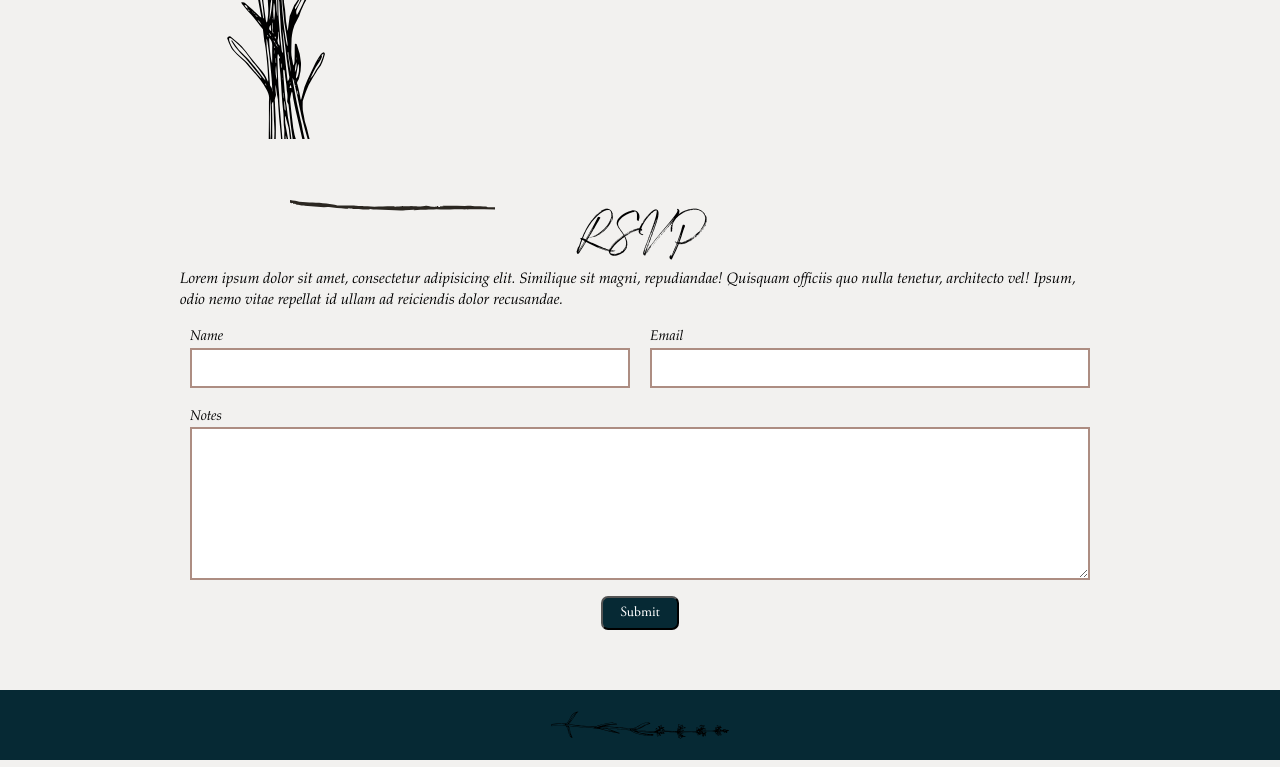
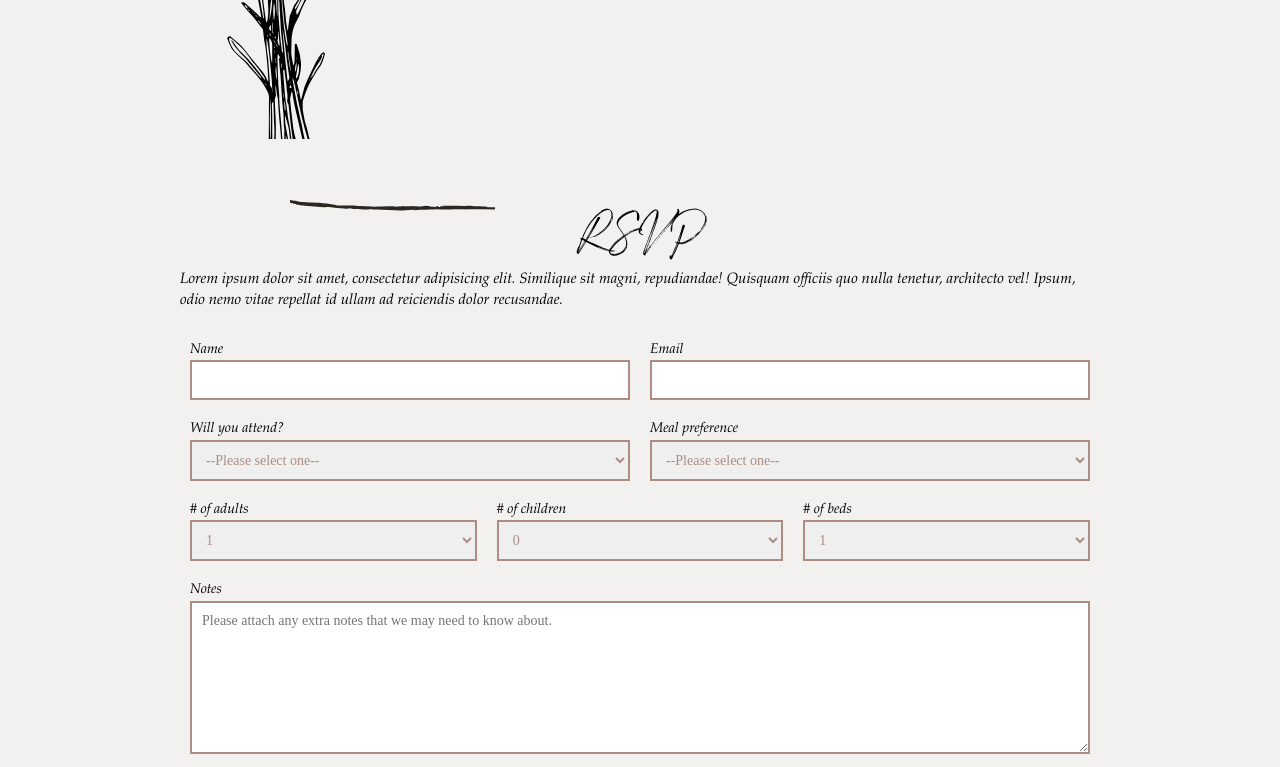
Before and after one commit to jamesthomsondev/jamesandkristie, a Vue app: page / in a window 1280 px wide. Shown: the part 2000-2767 px from the top of the page. Built offline with nearby package versions, Linux system fonts and the light colour scheme.

Commit message:
Hook up functionality to RSVP form

```diff
--- a/package.json
+++ b/package.json
@@ -8,9 +8,11 @@
     "lint": "vue-cli-service lint"
   },
   "dependencies": {
+    "axios": "^0.19.0",
     "core-js": "^2.6.5",
     "normalize.css": "^8.0.1",
-    "vue": "^2.6.10"
+    "vue": "^2.6.10",
+    "vuelidate": "^0.7.4"
   },
   "devDependencies": {
     "@vue/cli-plugin-babel": "^3.8.0",
--- a/src/assets/styles/_button.scss
+++ b/src/assets/styles/_button.scss
@@ -2,9 +2,15 @@ button {
   font-family: 'Garamond';
   font-size: 1.4em;
   color: white;
-  padding: 0.5em 1.2em;
+  padding: 0.6em 1.4em;
   border-radius: 0.5em;
+  border-style: none;
   background-color: #062934;
+  cursor: pointer;
+
+  &:hover {
+    background-color: #063A5C;
+  }
 
   &:active,
   &:focus {
--- a/src/assets/styles/_typography.scss
+++ b/src/assets/styles/_typography.scss
@@ -68,11 +68,13 @@ h3,
 h4,
 h5,
 h6 {
+  font-family: 'Quentin';
   line-height: 1.5;
-  font-family: 'Quentin';
 }
 
 p {
+  margin-bottom: 2rem;
+
   font-family: 'Garamond';
   font-style: italic;
   font-size: var(--p);
--- a/src/components/SectionLocation.vue
+++ b/src/components/SectionLocation.vue
@@ -10,7 +10,7 @@
 
     <div class="text">
       <h3 class="h1">Accomodation</h3>
-      <p>The agriturismo itself can sleep about 40 people and will be reserved for family and bridal party, however there is plenty of accommodation very close to the location that our coordinator will organise for us. Budget wise it's around 65Euro pp per night mark, including breakfast. RSVP with how many people (kids are invited too of course) and we will work that out closer to the date. Please ensure you include your email address as we will continue to update you as we get more information. Looking forward to seeing you there!</p>
+      <p>The agriturismo itself can sleep about 40 people and will be reserved for family and bridal party, however there is plenty of accommodation very close to the location that our coordinator will organise for us. Budget wise it's around €65 pp per night mark, including breakfast. RSVP with how many people (kids are invited too of course) and we will work that out closer to the date. Please ensure you include your email address as we will continue to update you as we get more information. Looking forward to seeing you there!</p>
       <a class="link" href="https://casanuova.info/" target="_blank">Find out more &raquo;</a>
     </div>
 
--- a/src/components/SectionRsvp.vue
+++ b/src/components/SectionRsvp.vue
@@ -1,26 +1,89 @@
 <template>
   <section>
-    <form class="form" @submit.prevent="">
+    <div class="header" v-if="isSuccess">
+      <div class="heading">Thanks for RSVPing!</div>
+      <p>Lorem ipsum dolor sit amet, consectetur adipisicing elit. Similique sit magni, repudiandae! Quisquam officiis quo nulla tenetur, architecto vel! Ipsum, odio nemo vitae repellat id ullam ad reiciendis dolor recusandae.</p>
+    </div>
+
+    <form class="form" @submit.prevent="submit" v-else>
       <div class="header">
         <div class="heading">RSVP</div>
         <p>Lorem ipsum dolor sit amet, consectetur adipisicing elit. Similique sit magni, repudiandae! Quisquam officiis quo nulla tenetur, architecto vel! Ipsum, odio nemo vitae repellat id ullam ad reiciendis dolor recusandae.</p>
       </div>
 
       <div class="fieldset">
-        <div class="field">
+        <div class="field" :class="{ 'field--error': $v.fields.name.$error && $v.$dirty }">
           <label for="name">Name</label>
-          <input id="name" type="text" >
+          <input name="name" id="name" type="text" v-model="$v.fields.name.$model">
+          <div class="error" v-if="!$v.fields.name.required && $v.fields.$dirty">Name is required</div>
+          <div class="error" v-if="!$v.fields.name.minLength && $v.fields.$dirty">Name must have at least {{$v.fields.name.$params.minLength.min}} letters</div>
         </div>
-        <div class="field">
+        <div class="field" :class="{ 'field--error': $v.fields.email.$error && $v.$dirty }">
           <label for="email">Email</label>
-          <input id="email" type="text">
+          <input name="email" id="email" type="text" v-model="$v.fields.email.$model">
+          <div class="error" v-if="!$v.fields.email.required && $v.fields.$dirty">Email is required</div>
+        </div>
+      </div>
+
+      <div class="fieldset">
+        <div class="field" :class="{ 'field--error': $v.fields.attending.$error && $v.$dirty }">
+          <label for="attending">Will you attend?</label>
+          <select name="attending" id="attending" v-model.number="$v.fields.attending.$model">
+            <option value="" disabled>--Please select one--</option>
+            <option value="Yes">Yes, can't wait!</option>
+            <option value="No">No, devistated I can't make it.</option>
+          </select>
+          <div class="error" v-if="!$v.fields.attending.required && $v.fields.$dirty">Please select one</div>
+        </div>
+
+        <div class="field" :class="{ 'field--error': $v.fields.meal.$error && $v.$dirty }">
+          <label for="meal">Meal preference</label>
+          <select name="meal" id="meal" v-model.number="$v.fields.meal.$model">
+            <option value="" disabled>--Please select one--</option>
+            <option value="Anything">I eat anything</option>
+            <option value="Other">Other (please add in notes)</option>
+          </select>
+          <div class="error" v-if="!$v.fields.meal.required && $v.fields.$dirty">Please select one</div>
+        </div>
+      </div>
+
+      <div class="fieldset">
+        <div class="field" :class="{ 'field--error': $v.fields.adults.$error && $v.$dirty }">
+          <label for="adults"># of adults</label>
+          <select name="adults" id="adults" v-model.number="$v.fields.adults.$model">
+            <option value="1">1</option>
+            <option value="2">2</option>
+          </select>
+          <div class="error" v-if="!$v.fields.adults.required && $v.fields.$dirty"># of adults is required</div>
+          <div class="error" v-if="!$v.fields.adults.minValue && $v.fields.$dirty">Select at least {{$v.fields.adults.$params.minValue.min}} adults</div>
+        </div>
+
+        <div class="field" :class="{ 'field--error': $v.fields.children.$error && $v.$dirty }">
+          <label for="children"># of children</label>
+          <select name="children" id="children" v-model.number="$v.fields.children.$model">
+            <option value="0">0</option>
+            <option value="1">1</option>
+            <option value="2">2</option>
+          </select>
+          <div class="error" v-if="!$v.fields.children.required && $v.fields.$dirty"># of children is required</div>
+        </div>
+
+        <div class="field" :class="{ 'field--error': $v.fields.beds.$error && $v.$dirty }">
+          <label for="beds"># of beds</label>
+          <select name="beds" id="beds" v-model.number="$v.fields.beds.$model">
+            <option value="1">1</option>
+            <option value="2">2</option>
+            <option value="2">3</option>
+          </select>
+          <div class="error" v-if="!$v.fields.beds.required && $v.fields.$dirty"># of beds is required</div>
+          <div class="error" v-if="!$v.fields.beds.minValue && $v.fields.$dirty">Select at least {{$v.fields.beds.$params.minValue.min}} beds</div>
         </div>
       </div>
 
       <div class="fieldset">
         <div class="field field--full">
           <label for="notes">Notes</label>
-          <textarea id="notes" rows="8"></textarea>
+          <textarea id="notes" name="notes" rows="8" v-model="fields.notes" placeholder="Please attach any extra notes that we may need to know about."></textarea>
         </div>
       </div>
 
@@ -32,8 +95,79 @@
 </template>
 
 <script>
+  import axios from 'axios';
+  import { required, minLength, minValue, email } from 'vuelidate/lib/validators'
+
   export default {
-    name: 'SectionRsvp'
+    name: 'SectionRsvp',
+
+    data: vm => ({
+      fields: {
+        name: '',
+        email: '',
+        attending: '',
+        meal: '',
+        adults: 1,
+        children: 0,
+        beds: 1,
+        notes: '',
+      },
+
+      isSuccess: false
+    }),
+
+    validations: {
+      fields: {
+        name: {
+          required,
+          minLength: minLength(3)
+        },
+        email: {
+          required,
+          email
+        },
+        attending: {
+          required
+        },
+        meal: {
+          required
+        },
+        adults: {
+          required,
+          minValue: minValue(1)
+        },
+        children: {
+          required
+        },
+        beds: {
+          required,
+           minValue: minValue(1)
+        }
+      }
+    },
+
+    methods: {
+      submit() {
+        let formData = JSON.parse(JSON.stringify(this.$data.fields));
+
+        this.$v.fields.$touch(); // Triggers Vuelidate to run validations
+        if (this.$v.fields.$invalid) return;
+
+        axios({
+          method: 'post',
+          url: 'https://app.99inbound.com/api/e/WevQhCuJ',
+          headers: {
+            'Content-Type': 'application/json',
+            'Accept': 'application/json'
+          },
+          data: formData
+        })
+        .then((response) => {
+          console.log(response);
+          this.isSuccess = true;
+        })
+      }
+    }
   };
 </script>
 
@@ -74,10 +208,12 @@
     }
 
     input,
+    select,
     textarea {
       width: 100%;
       padding: 1rem;
       border: 2px solid #AD8D82;
+      color: #AD8D82;
       font-size: inherit;
     }
 
@@ -86,5 +222,16 @@
         width: 100%;
       }
     }
+
+    &--error {
+      input {
+        border-color: red;
+      }
+    }
+
+    .error {
+      margin-top: 0.5rem;
+      color: red;
+    }
   }
 </style>
--- a/src/main.js
+++ b/src/main.js
@@ -1,5 +1,9 @@
 import Vue from 'vue'
 import App from './App.vue'
+
+// Form validations
+import Vuelidate from 'vuelidate'
+Vue.use(Vuelidate)
 
 Vue.config.productionTip = false
 
```
Also changed, not shown: 1 other file (tests, documents, lock files or other folders).
